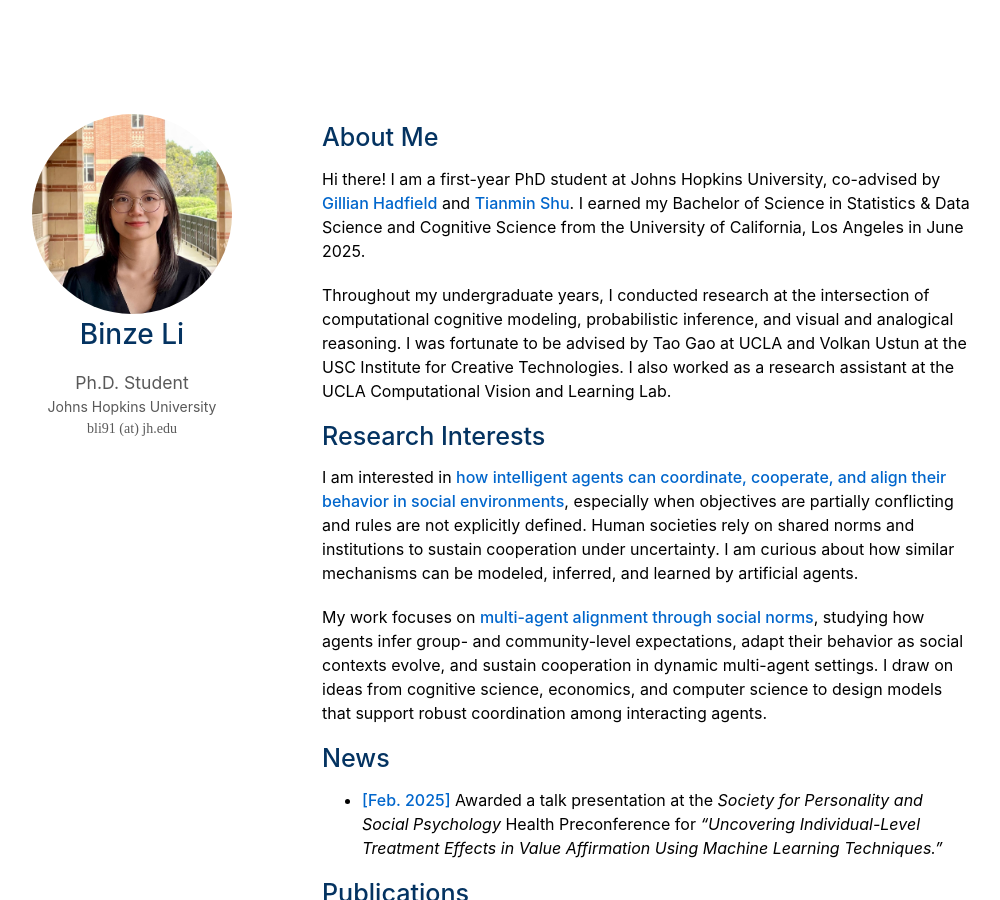
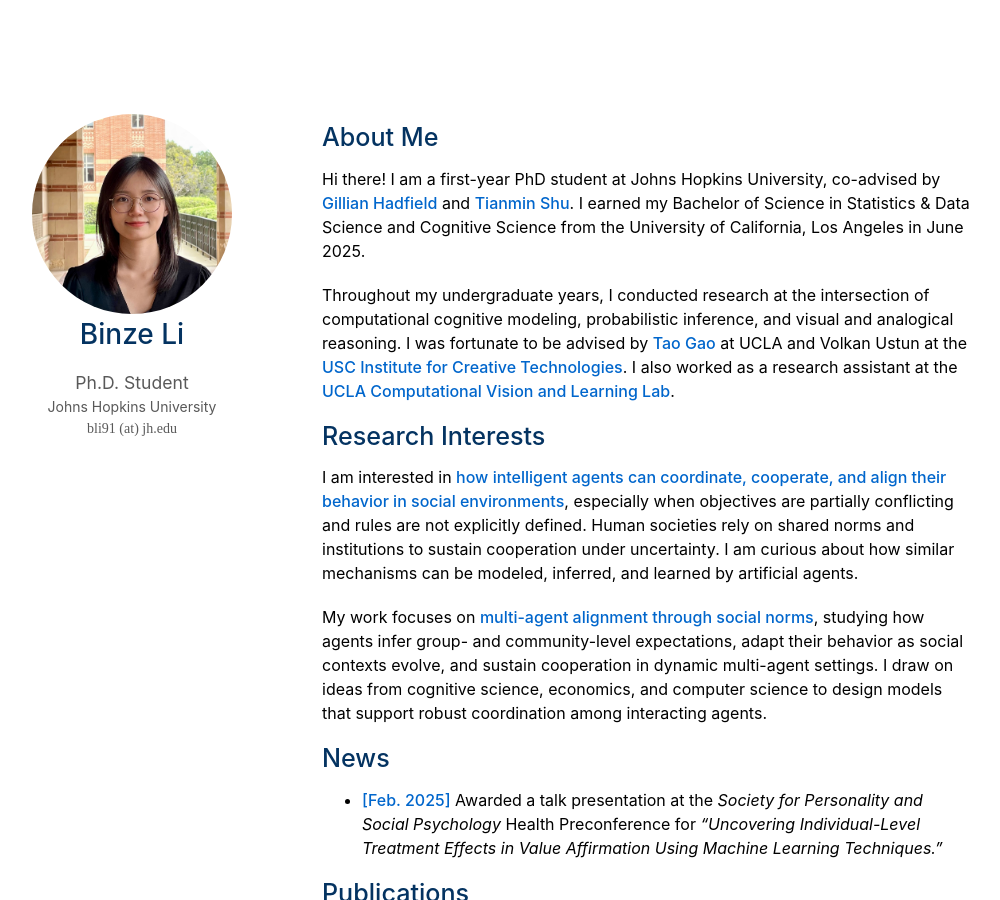
Before and after one commit to binzeli/binzeli.github.io, a Jekyll site: the page built from index.md, in a window 1280 px wide and 900 px high. Shown: the whole window, without its empty margins (148-1148 px from the left). Built offline with Jekyll 4.4.1, drawn with Linux system fonts in a browser that asks for light colours; a style sheet for code colours, icons or effects is not loaded; our own code applies the rules of GitHub Pages for plain Markdown files; part of the change alters nothing that is shown.

Commit message:
Update links in About Me section

```diff
--- a/index.md
+++ b/index.md
@@ -6,7 +6,7 @@ layout: homepage
 
 Hi there! I am a first-year PhD student at Johns Hopkins University, co-advised by [**Gillian Hadfield**](https://gillianhadfield.org) and [**Tianmin Shu**](https://www.tshu.io). I earned my Bachelor of Science in Statistics & Data Science and Cognitive Science from the University of California, Los Angeles in June 2025.
 
-Throughout my undergraduate years, I conducted research at the intersection of computational cognitive modeling, probabilistic inference, and visual and analogical reasoning. I was fortunate to be advised by Tao Gao at UCLA and Volkan Ustun at the USC Institute for Creative Technologies. I also worked as a research assistant at the UCLA Computational Vision and Learning Lab.
+Throughout my undergraduate years, I conducted research at the intersection of computational cognitive modeling, probabilistic inference, and visual and analogical reasoning. I was fortunate to be advised by [**Tao Gao**](http://www.stat.ucla.edu/~taogao/Taogao.html) at UCLA and Volkan Ustun at the [**USC Institute for Creative Technologies**](https://ict.usc.edu). I also worked as a research assistant at the [**UCLA Computational Vision and Learning Lab**](https://cvl.psych.ucla.edu).
 
 
 ## Research Interests
```
